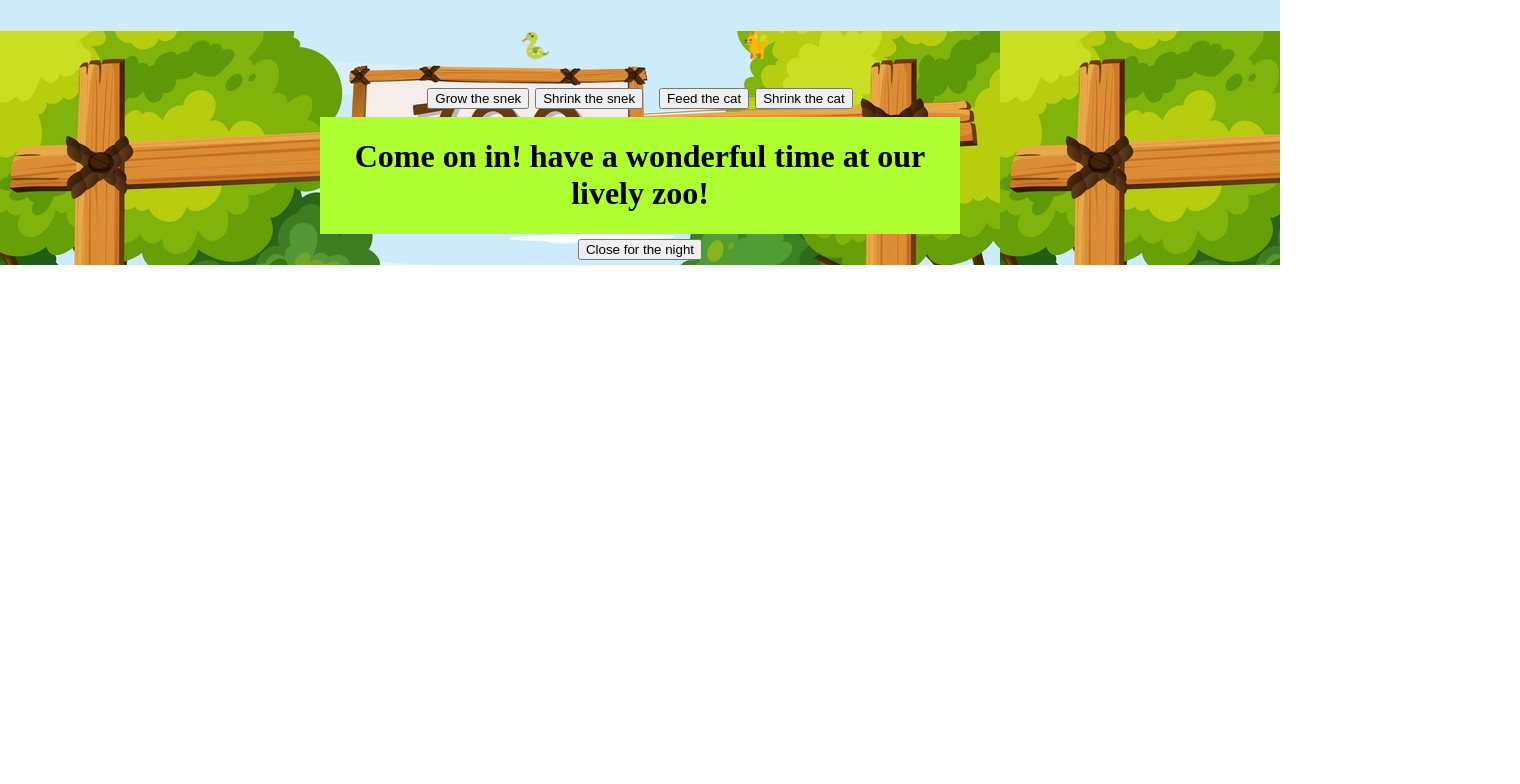
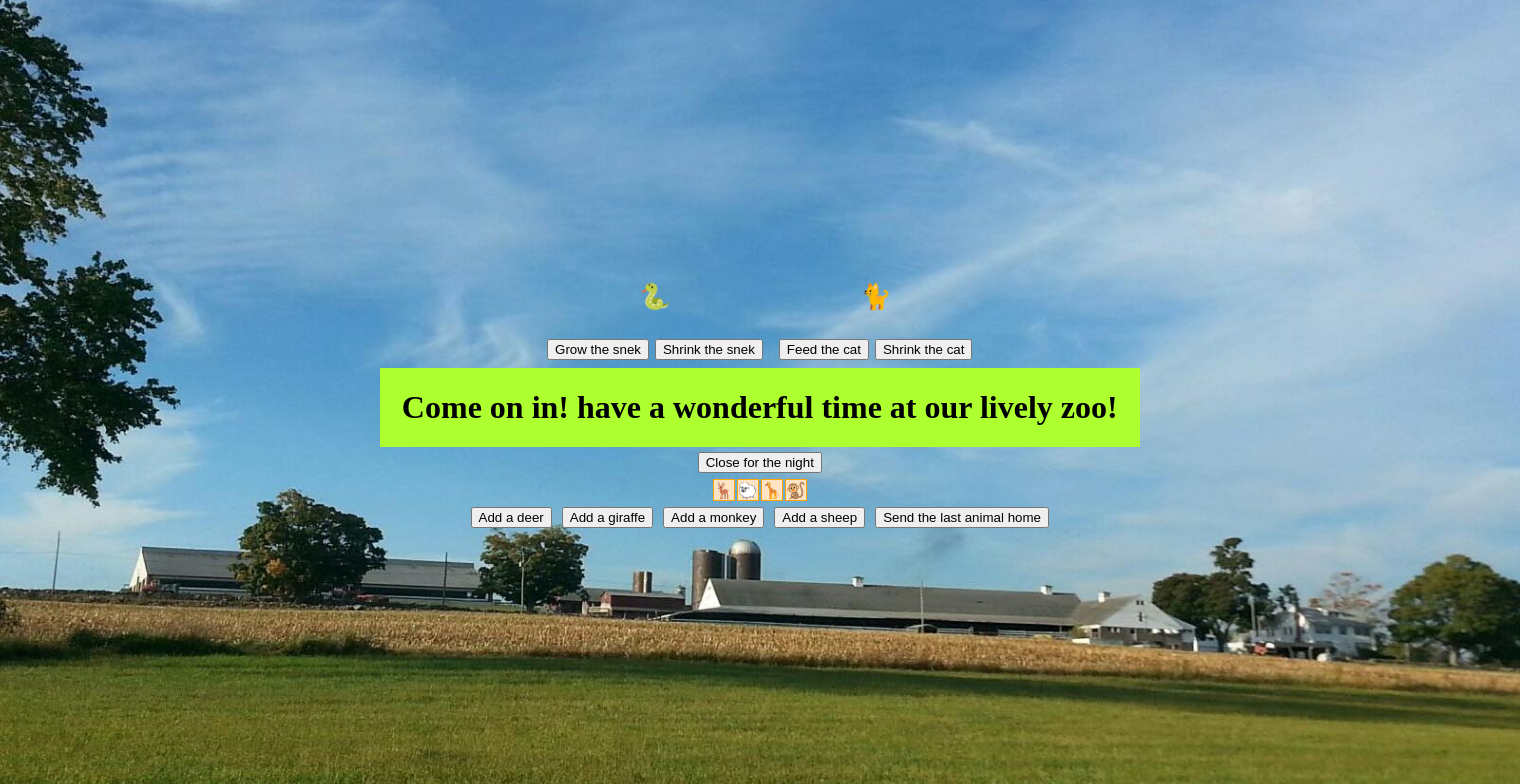
Before and after one commit to Chad-Stabler/busy-farm, a React (Create React App) app: page / in a window 1280 px wide. Shown: the top 784 px of the page, 1520 px wide, since content can reach past the window. Built offline with nearby package versions, Linux system fonts and the light colour scheme; a web font is replaced by a local one.

Commit message:
added stampede

```diff
--- /dev/null
+++ b/src/AnimalEmoji.js
@@ -0,0 +1,8 @@
+export default function AnimalEmoji({ animal }) {
+  return (<div className="animal">
+    {animal === 'deer' && '🦌'}
+    {animal === 'sheep' && '🐑'}
+    {animal === 'giraffe' && '🦒'}
+    {animal === 'monkey' && '🐒'}
+  </div>);
+}
--- a/src/App.css
+++ b/src/App.css
@@ -1,17 +1,13 @@
 @import url('https://fonts.googleapis.com/css2?family=Cedarville+Cursive&display=swap');
 
 .App {
+  display: flex;
+  height: 49em;
+  width: 94.97em;
   text-align: center;
-  display: flex;
   align-items: center;
   flex-direction: column;
-  background-size: cover;
-  background-repeat: no-repeat;
-}
-
-.App-logo {
-  height: 40vmin;
-  pointer-events: none;
+  justify-content: center;
 }
 
 @media (prefers-reduced-motion: no-preference) {
@@ -75,3 +71,15 @@ button {
   width: fit-content;
   margin: 5px;
 }
+
+.species {
+  display: flex;
+  flex-direction: row;
+  justify-content: center;
+}
+
+.animal {
+  background-color: bisque;
+  margin: 1px;
+  border: 1px solid orange;
+}
--- a/src/App.js
+++ b/src/App.js
@@ -2,6 +2,7 @@ import './App.css';
 import { useState } from 'react';
 import OpenOrClosed from './OpenOrClosed';
 import backgroundImg from './background.jpg';
+import Stampede from './Stampede';
 
 
 function App() {
@@ -9,9 +10,20 @@ function App() {
   const [snakeSize, setSnakeSize] = useState(25);
   const [lionSize, setLionSize] = useState(25);
   const [isOpen, setIsOpen] = useState(true);
+  const [animals, setAnimals] = useState(['deer', 'sheep', 'giraffe', 'monkey']);
+  function handleAnimalClick(animal) {
+    animals.push(animal);
+
+    setAnimals(animals.slice());
+  }
+  function handleRetireClick() {
+    animals.pop();
+
+    setAnimals(animals.slice());
+  }
 
   return (
-    <div className="App" style={{ background: `url(${ backgroundImg })` }}>
+    <div className="App" style={{ background: `url(${ backgroundImg })`, backgroundRepeat: 'no-repeat', backgroundPosition: '100%', backgroundSize: 'cover' }}>
       <div className='fight'>
         <div className='competitor'>
           <p style={{ fontSize: `${snakeSize}px` }}> {snakeSize > 80 ? '🐉' : '🐍'}</p>
@@ -26,6 +38,14 @@ function App() {
       </div>
       <OpenOrClosed isOpen={isOpen} />
       <button onClick={() => setIsOpen(!isOpen)}>{isOpen ? 'Close for the night' : 'Open for the day'}</button>
+      <div className='stampede'>
+        <Stampede animals={animals}/>
+        <button onClick={() => handleAnimalClick('deer')}>Add a deer</button>
+        <button onClick={() => handleAnimalClick('giraffe')}>Add a giraffe</button>
+        <button onClick={() => handleAnimalClick('monkey')}>Add a monkey</button>
+        <button onClick={() => handleAnimalClick('sheep')}>Add a sheep</button>
+        <button onClick={() => handleRetireClick()}>Send the last animal home</button>
+      </div>
     </div>
   );
 }
--- /dev/null
+++ b/src/Stampede.js
@@ -0,0 +1,9 @@
+import AnimalEmoji from './AnimalEmoji';
+
+export default function Stampede({ animals }) {
+  return (<div className='species'>
+    {
+      animals.map((animal, i) => <AnimalEmoji animal={animal} key={animal + i}/>)
+    }
+  </div>);
+}
```
Also changed, not shown: src/background.jpg.
